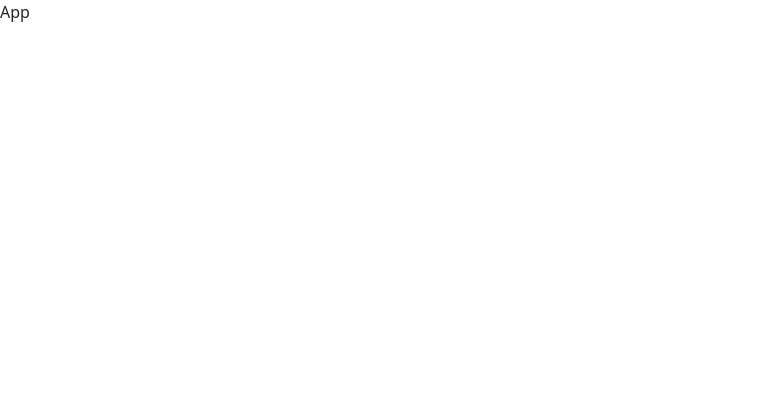
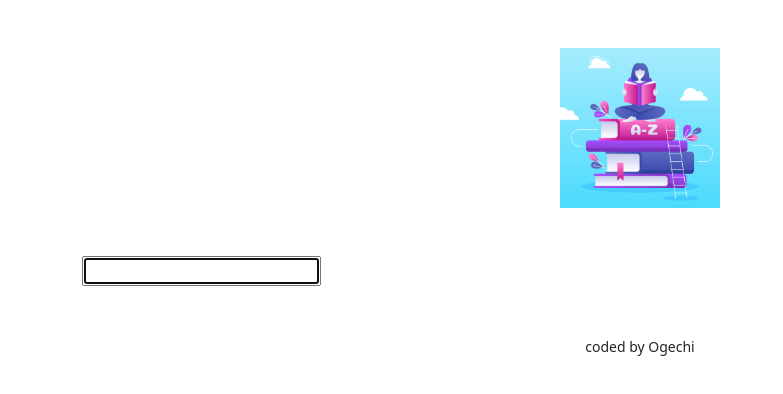
Before and after one commit to sylviacool/dictionary-project-app, a React (Vite) app: page / in a window 1280 px wide. Shown: the top 394 px of the page, without its empty margins (0-783 px from the left). Built offline with nearby package versions, Linux system fonts and the light colour scheme.

Commit message:
Create the Search engine/Form

```diff
--- a/src/App.css
+++ b/src/App.css
@@ -0,0 +1,14 @@
+.App-header{
+  margin: 3rem 0;
+}
+
+.App-Img {
+  max-width: 10rem;
+  display: block;
+  margin: 0 auto;
+}
+
+.App-footer {
+  text-align: center;
+  margin: 3rem 0;
+}
--- a/src/App.jsx
+++ b/src/App.jsx
@@ -1,9 +1,28 @@
 import React from 'react'
+import Dictionary from "./components/Dictionary"
+import Dict from "./assets/Dict.jpg"
+import "./App.css"
 
 const App = () => {
   return (
-    <div>App</div>
-  )
+    <div className="App">
+      <div className="container">
+        <header className="App-header">
+          <img
+            src={Dict}
+            alt="Dictionary Image"
+            className="App-Img img-fluid"
+          />
+        </header>
+        <main>
+          <Dictionary />
+        </main>
+        <footer className="App-footer">
+          <small>coded by Ogechi</small>
+        </footer>
+      </div>
+    </div>
+  );
 }
 
 export default App
--- /dev/null
+++ b/src/components/Dictionary.jsx
@@ -0,0 +1,22 @@
+import React, { useState } from 'react'
+import './Dictionary.css';
+
+const Dictionary = () => {
+  const [keyword, setKeyword] = useState("");
+
+  const search = (event) => {
+    event.preventDefault();
+    alert(`Searching for: ${keyword}`);
+  }
+
+  const handleKeywordChange = (event) => {
+    setKeyword(event.target.value)
+  }
+  return <div className="Dictionary">
+    <form onSubmit={search}>
+      <input type="search" autoFocus={true} onChange={handleKeywordChange}/>
+    </form>
+  </div>;
+}
+
+export default Dictionary
--- /dev/null
+++ b/src/components/dictionary.css
@@ -0,0 +1,3 @@
+.Dictionary{
+
+}
```
Also changed, not shown: src/assets/Dict.jpg (added).
